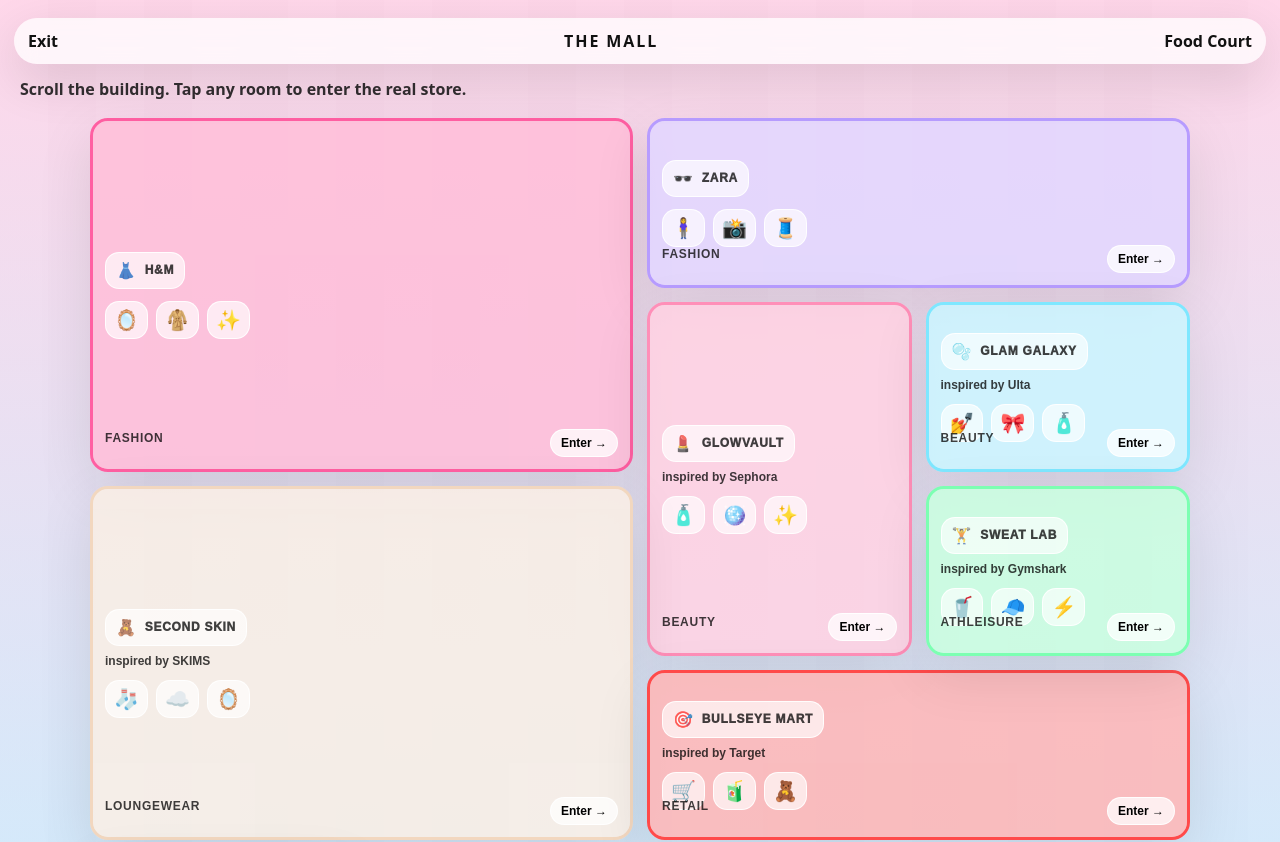
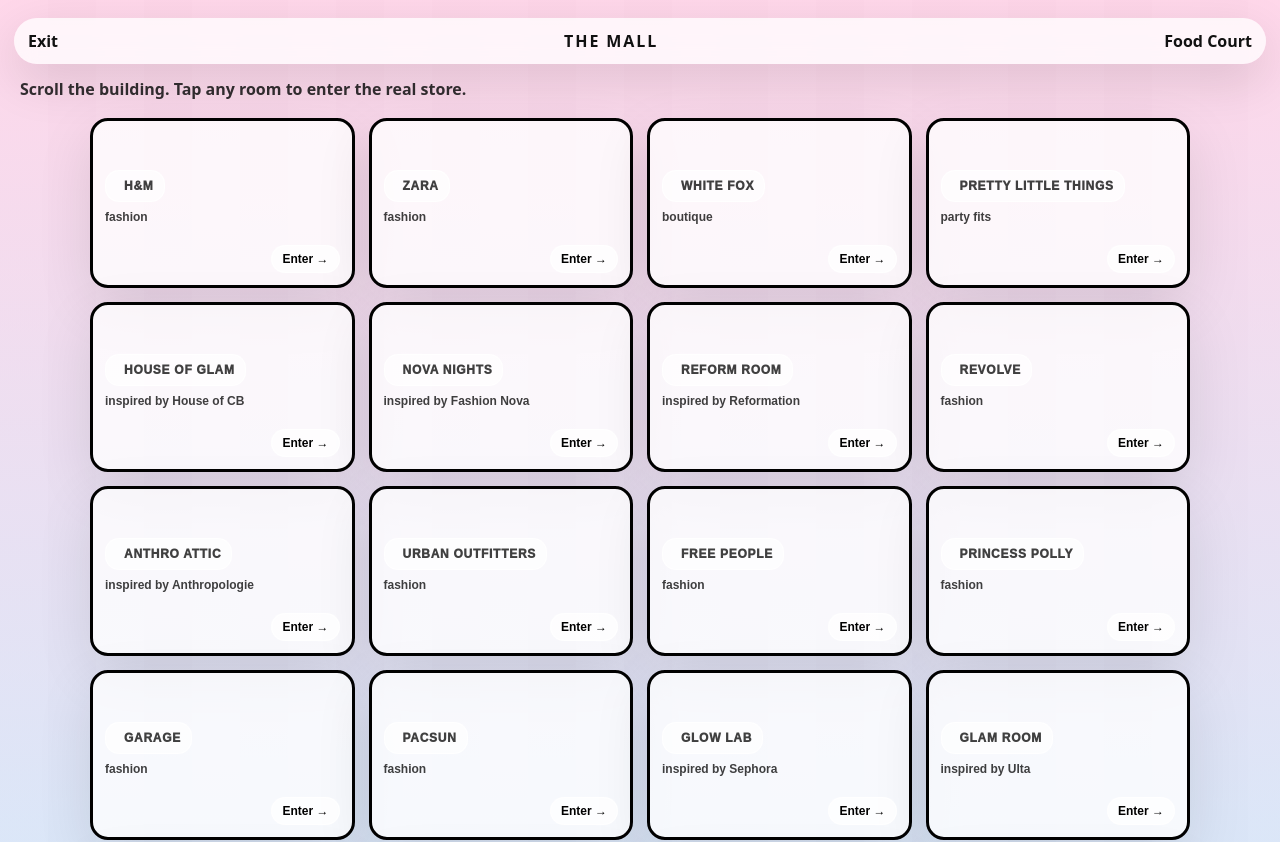
Before and after one commit to karla-hernandez30/the-mall, a Next.js app: page /mall in a window 1280 px wide. Shown: the top 842 px of the page. Built offline with nearby package versions, Linux system fonts and the light colour scheme.

Commit message:
Switch stores to dollhouse grid

```diff
--- a/data/stores.js
+++ b/data/stores.js
@@ -1,96 +1,37 @@
 export const stores = [
-  {
-    id: "hm",
-    name: "H&M",
-    url: "https://www2.hm.com/en_us/index.html",
-    vibe: "Fashion",
-    color: "#FF5FA2",
-    icon: "👗",
-    decor: ["🪞", "🧥", "✨"],
-    colSpan: 2,
-    rowSpan: 2
-  },
-  {
-    id: "zara",
-    name: "ZARA",
-    url: "https://www.zara.com/us/",
-    vibe: "Fashion",
-    color: "#B79CFF",
-    icon: "🕶️",
-    decor: ["🧍‍♀️", "📸", "🧵"],
-    colSpan: 2,
-    rowSpan: 1
-  },
-  {
-    id: "sephora",
-    name: "GlowVault",
-    subtitle: "inspired by Sephora",
-    url: "https://www.sephora.com/",
-    vibe: "Beauty",
-    color: "#FF8FB8",
-    icon: "💄",
-    decor: ["🧴", "🪩", "✨"],
-    colSpan: 1,
-    rowSpan: 2
-  },
-  {
-    id: "ulta",
-    name: "Glam Galaxy",
-    subtitle: "inspired by Ulta",
-    url: "https://www.ulta.com/",
-    vibe: "Beauty",
-    color: "#7EE7FF",
-    icon: "🫧",
-    decor: ["💅", "🎀", "🧴"],
-    colSpan: 1,
-    rowSpan: 1
-  },
-  {
-    id: "skims",
-    name: "Second Skin",
-    subtitle: "inspired by SKIMS",
-    url: "https://skims.com/",
-    vibe: "Loungewear",
-    color: "#F2D7BF",
-    icon: "🧸",
-    decor: ["🧦", "☁️", "🪞"],
-    colSpan: 2,
-    rowSpan: 2
-  },
-  {
-    id: "target",
-    name: "Bullseye Mart",
-    subtitle: "inspired by Target",
-    url: "https://www.target.com/",
-    vibe: "Retail",
-    color: "#FF4A4A",
-    icon: "🎯",
-    decor: ["🛒", "🧃", "🧸"],
-    colSpan: 2,
-    rowSpan: 1
-  },
-  {
-    id: "gymshark",
-    name: "Sweat Lab",
-    subtitle: "inspired by Gymshark",
-    url: "https://www.gymshark.com/",
-    vibe: "Athleisure",
-    color: "#7CFFB2",
-    icon: "🏋️",
-    decor: ["🥤", "🧢", "⚡️"],
-    colSpan: 1,
-    rowSpan: 1
-  },
-  {
-    id: "lululemon",
-    name: "Zen Motion",
-    subtitle: "so inspired by lululemon",
-    url: "https://shop.lululemon.com/",
-    vibe: "Athleisure",
-    color: "#A7C6FF",
-    icon: "🧘",
-    decor: ["🧘‍♀️", "🌀", "🧦"],
-    colSpan: 1,
-    rowSpan: 2
-  }
+  // Fashion
+  { id:"hm", name:"H&M", subtitle:"fashion", url:"https://www2.hm.com/en_us/index.html", art:"/mall/hm.png", col:2, row:2 },
+  { id:"zara", name:"ZARA", subtitle:"fashion", url:"https://www.zara.com/us/", art:"/mall/zara.png", col:2, row:1 },
+  { id:"whitefox", name:"White Fox", subtitle:"boutique", url:"https://whitefoxboutique.com/", art:"/mall/whitefox.png", col:2, row:1 },
+  { id:"plt", name:"Pretty Little Things", subtitle:"party fits", url:"https://www.prettylittlething.us/", art:"/mall/plt.png", col:2, row:1 },
+  { id:"houseofcb", name:"House of Glam", subtitle:"inspired by House of CB", url:"https://app.houseofcb.com/", art:"/mall/houseofcb.png", col:2, row:1 },
+  { id:"fashionnova", name:"Nova Nights", subtitle:"inspired by Fashion Nova", url:"https://www.fashionnova.com/", art:"/mall/fashionnova.png", col:2, row:1 },
+  { id:"reformation", name:"Reform Room", subtitle:"inspired by Reformation", url:"https://www.thereformation.com/", art:"/mall/reformation.png", col:2, row:1 },
+  { id:"revolve", name:"REVOLVE", subtitle:"fashion", url:"https://www.revolve.com/", art:"/mall/revolve.png", col:2, row:1 },
+  { id:"anthro", name:"Anthro Attic", subtitle:"inspired by Anthropologie", url:"https://www.anthropologie.com/", art:"/mall/anthropologie.png", col:2, row:2 },
+  { id:"urban", name:"Urban Outfitters", subtitle:"fashion", url:"https://www.urbanoutfitters.com/", art:"/mall/urban.png", col:2, row:1 },
+  { id:"freepeople", name:"Free People", subtitle:"fashion", url:"https://www.freepeople.com/", art:"/mall/freepeople.png", col:2, row:1 },
+  { id:"princesspolly", name:"Princess Polly", subtitle:"fashion", url:"https://us.princesspolly.com/", art:"/mall/princesspolly.png", col:2, row:1 },
+  { id:"garage", name:"Garage", subtitle:"fashion", url:"https://www.garageclothing.com/", art:"/mall/garage.png", col:2, row:1 },
+  { id:"pacsun", name:"PacSun", subtitle:"fashion", url:"https://www.pacsun.com/", art:"/mall/pacsun.png", col:2, row:1 },
+
+  // Beauty
+  { id:"sephora", name:"Glow Lab", subtitle:"inspired by Sephora", url:"https://www.sephora.com/", art:"/mall/sephora.png", col:2, row:1 },
+  { id:"ulta", name:"Glam Room", subtitle:"inspired by Ulta", url:"https://www.ulta.com/", art:"/mall/ulta.png", col:2, row:1 },
+
+  // Athleisure
+  { id:"gymshark", name:"Sweat Lab", subtitle:"inspired by Gymshark", url:"https://www.gymshark.com/", art:"/mall/gymshark.png", col:2, row:1 },
+  { id:"lululemon", name:"Zen Motion", subtitle:"inspired by lululemon", url:"https://shop.lululemon.com/", art:"/mall/lululemon.png", col:2, row:1 },
+
+  // Basics / Denim
+  { id:"gap", name:"GAP", subtitle:"basics", url:"https://www.gap.com/", art:"/mall/gap.png", col:2, row:1 },
+  { id:"uniqlo", name:"UNIQLO", subtitle:"basics", url:"https://www.uniqlo.com/", art:"/mall/uniqlo.png", col:2, row:1 },
+  { id:"levi", name:"LEVI’S", subtitle:"denim", url:"https://www.levi.com/", art:"/mall/levis.png", col:2, row:1 },
+
+  // Big retail
+  { id:"target", name:"Bullseye Mart", subtitle:"inspired by Target", url:"https://www.target.com/", art:"/mall/target.png", col:2, row:1 },
+  { id:"nordstrom", name:"Nordstrom", subtitle:"department", url:"https://www.nordstrom.com/", art:"/mall/nordstrom.png", col:2, row:2 },
+
+  // Shapewear
+  { id:"skims", name:"Second Skin", subtitle:"inspired by SKIMS", url:"https://skims.com/", art:"/mall/skims.png", col:2, row:1 }
 ];
```
